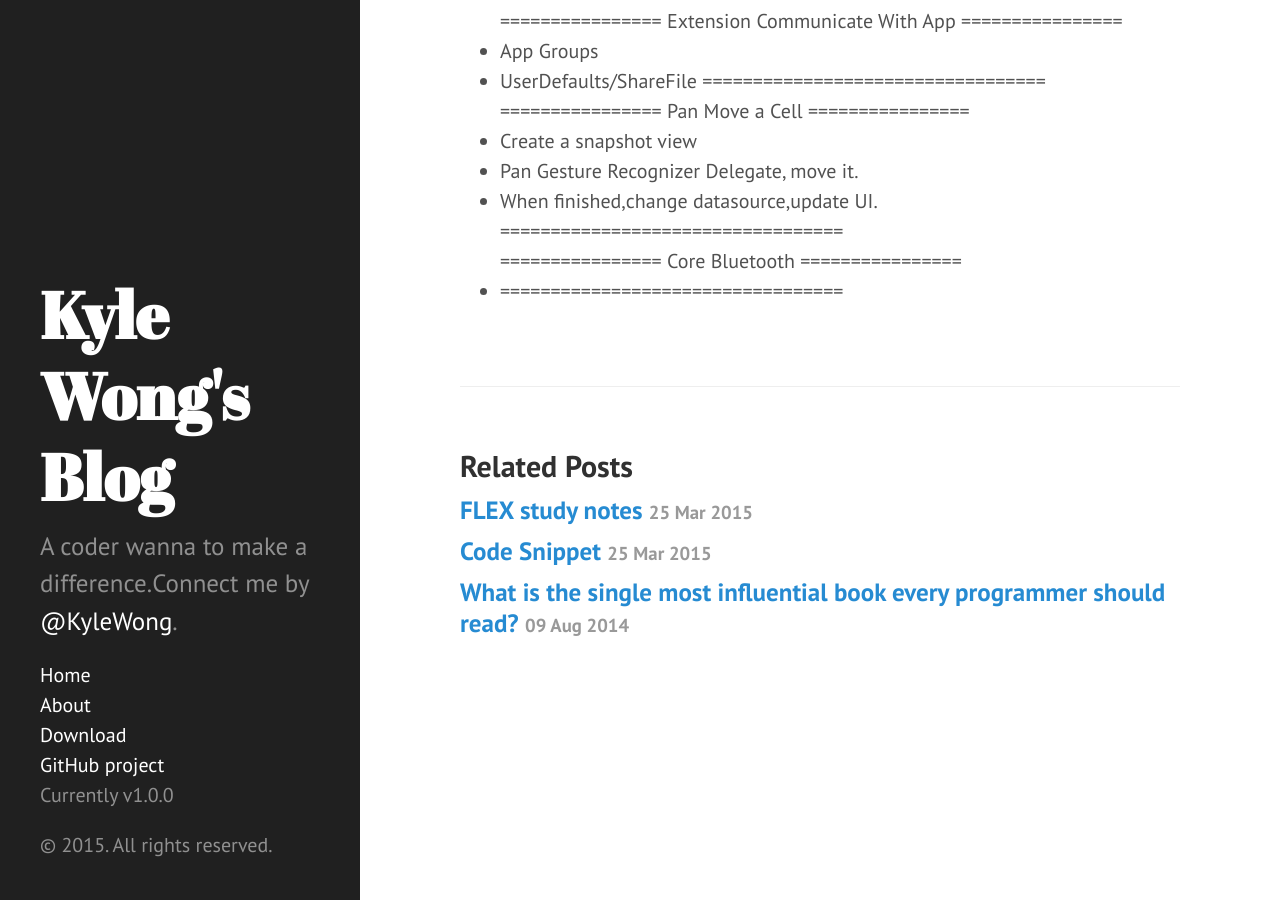
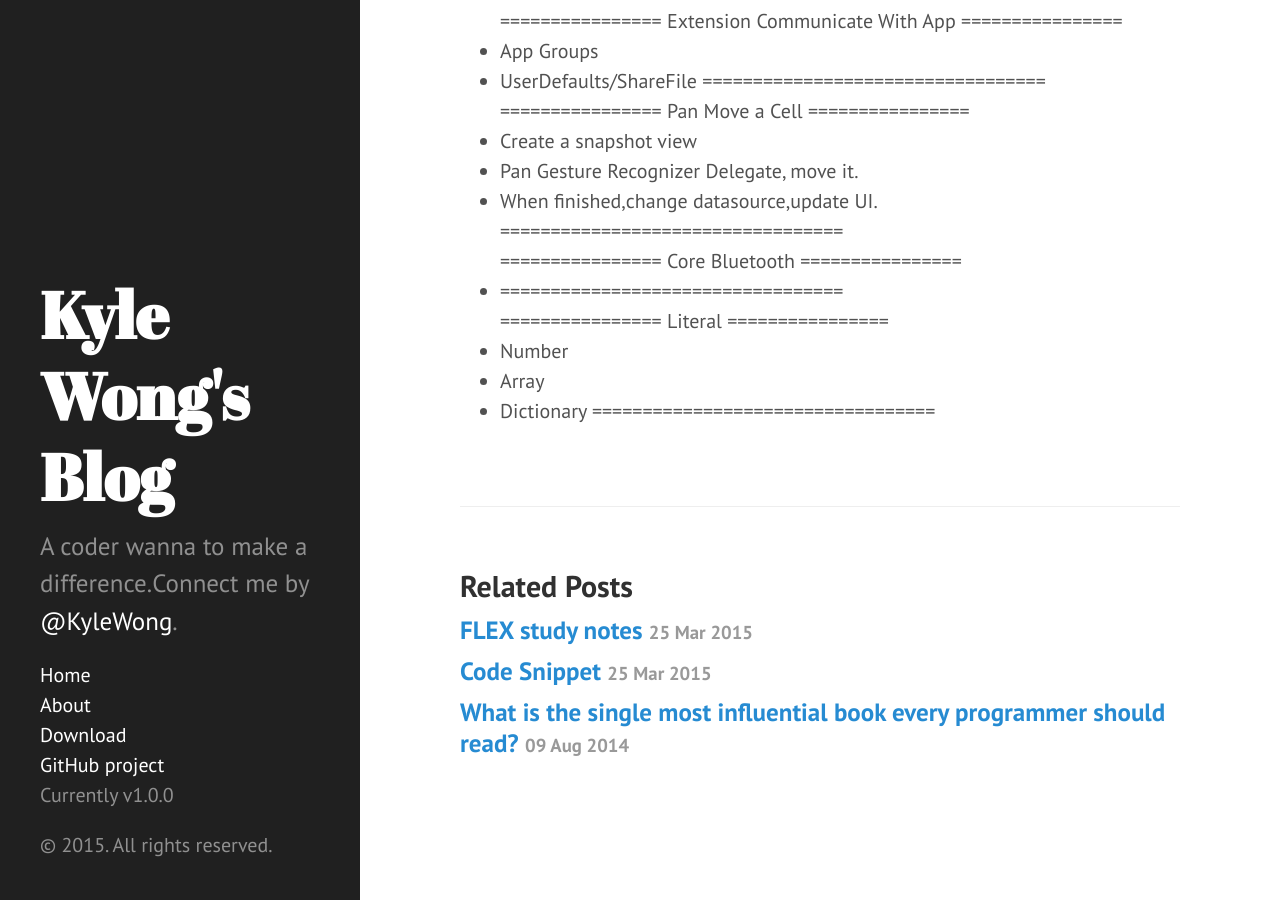
Before and after one commit to kangwang1988/kangwang1988.github.io, a Jekyll site: the page built from _posts/2015-05-10-iOS-study-note.md, in a window 1280 px wide and 900 px high, scrolled down 4804 px. Built offline with Jekyll 4.4.1, drawn with Linux system fonts in a browser that asks for light colours; Markdown is read by kramdown in place of the engine named in the settings.

Commit message:
Update 2015-05-10-iOS-study-note.md

```diff
--- a/_posts/2015-05-10-iOS-study-note.md
+++ b/_posts/2015-05-10-iOS-study-note.md
@@ -186,3 +186,8 @@ InputSource:Timer,Selector,Port,CustomSrc.
 ================ Core Bluetooth  ================<br>
 -
 ==================================<br>
+================ Literal  ================<br>
+- Number
+- Array
+- Dictionary
+==================================<br>
```
